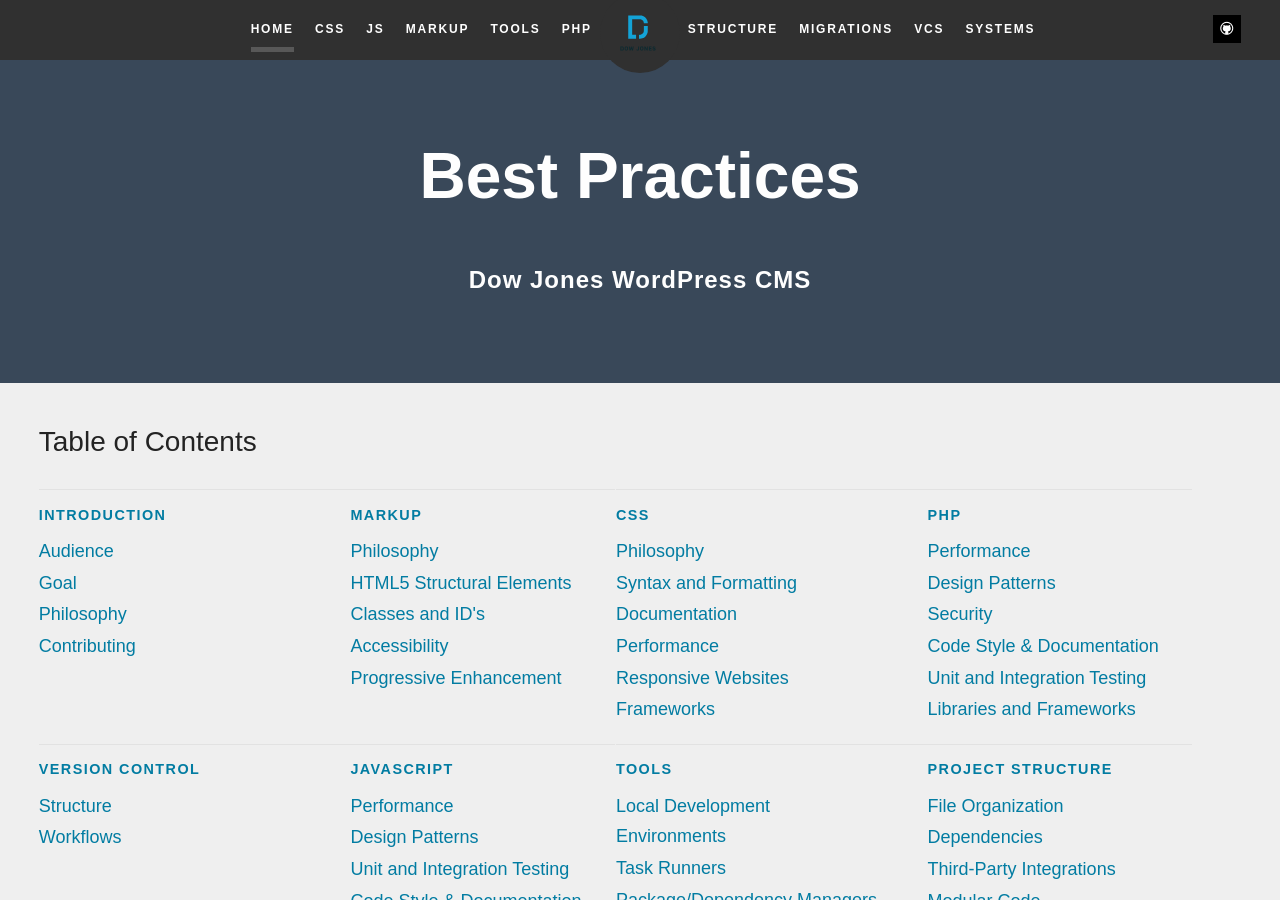
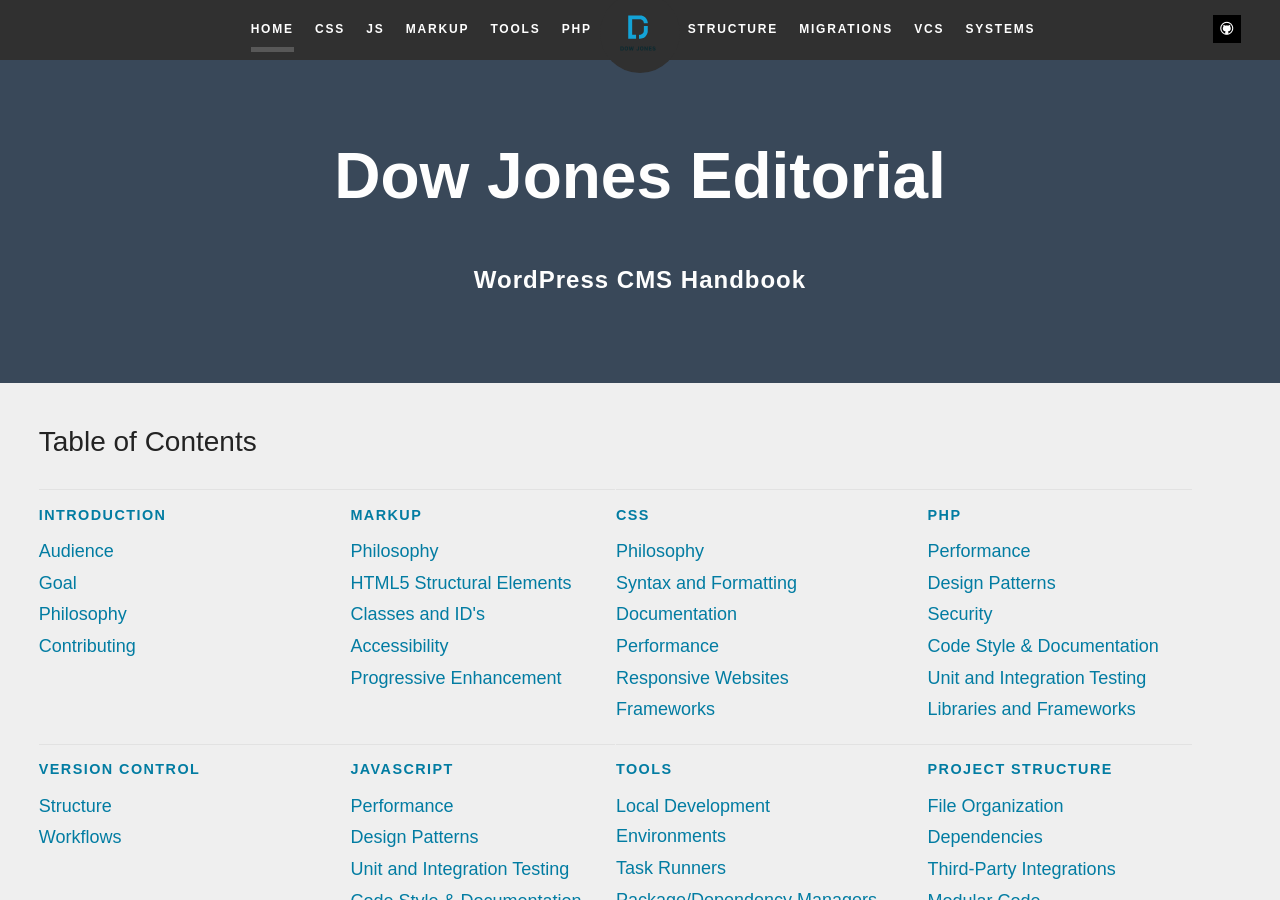
Before and after one commit to newscorp-ghfb/dj-wp-cms-handbook, a Jekyll site: the page built from index.md, in a window 1280 px wide and 900 px high. Built offline with Jekyll 4.4.1, drawn with Linux system fonts in a browser that asks for light colours; some web fonts are replaced.

Commit message:
updated header

```diff
--- a/_includes/header.html
+++ b/_includes/header.html
@@ -23,8 +23,8 @@
 	<div class="grid-inner">
 		<h1>
 			{% if page.page == "introduction" %}
-				Best Practices<br>
-				<span class="subhead">Dow Jones WordPress CMS</span>
+				Dow Jones Editorial<br>
+				<span class="subhead">WordPress CMS Handbook</span>
 			{% else %}
 				{{ page.title }}
 			{% endif %}
```
